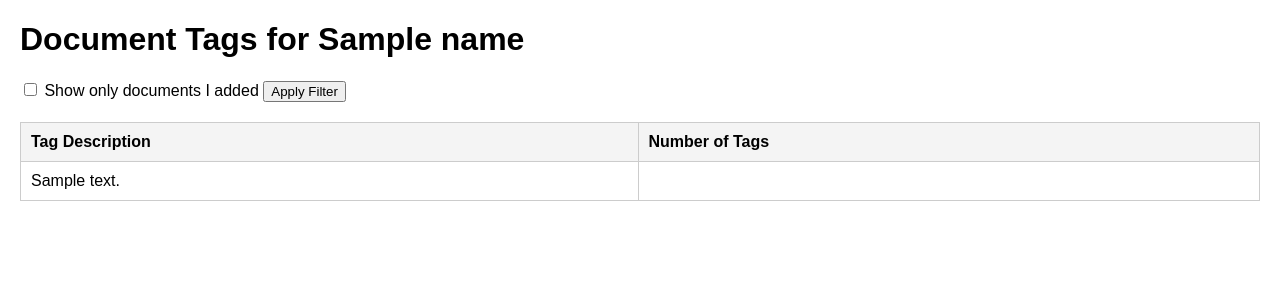
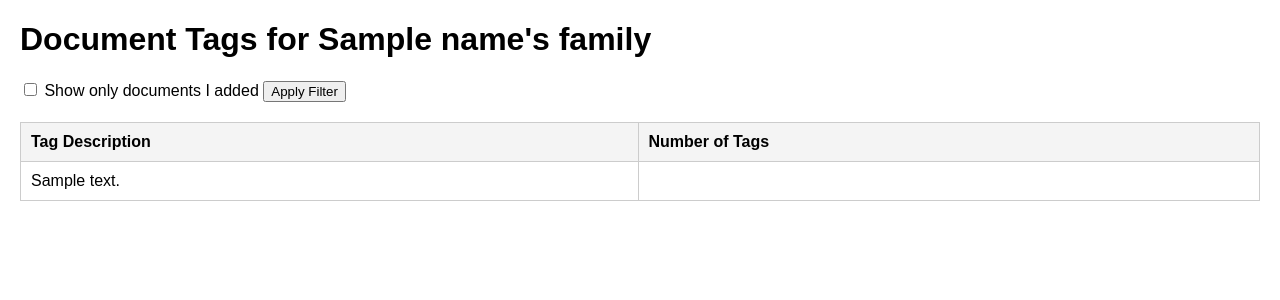
Before and after one commit to noob339/proj1-3, a Flask app: template webserver/templates/user_tags.html in a window 1280 px wide. Shown: the part 38-338 px from the top of the page. Run offline with Flask 3, Linux system fonts and the light colour scheme; the visitor is signed in with stand-in values (Sample User, id 1); tables that the repository leaves empty hold one stand-in row (values such as "Sample post"); the template is opened without the code that fills it: most values are stand-ins (such as "Sample title", 1, 10 or a date in 2020); parts of the project's set-up code (start-up, migrations or seed data) failed here and were passed over.

Commit message:
Add family

```diff
--- a/webserver/templates/user_tags.html
+++ b/webserver/templates/user_tags.html
@@ -41,7 +41,7 @@
         </nav>
     </header>
     <main>
-        <h1>Document Tags for {{ Name }}</h1>
+        <h1>Document Tags for {{ Name }}'s family</h1>
 
         <!-- Toggle Filter Form -->
         <form method="post">
```
